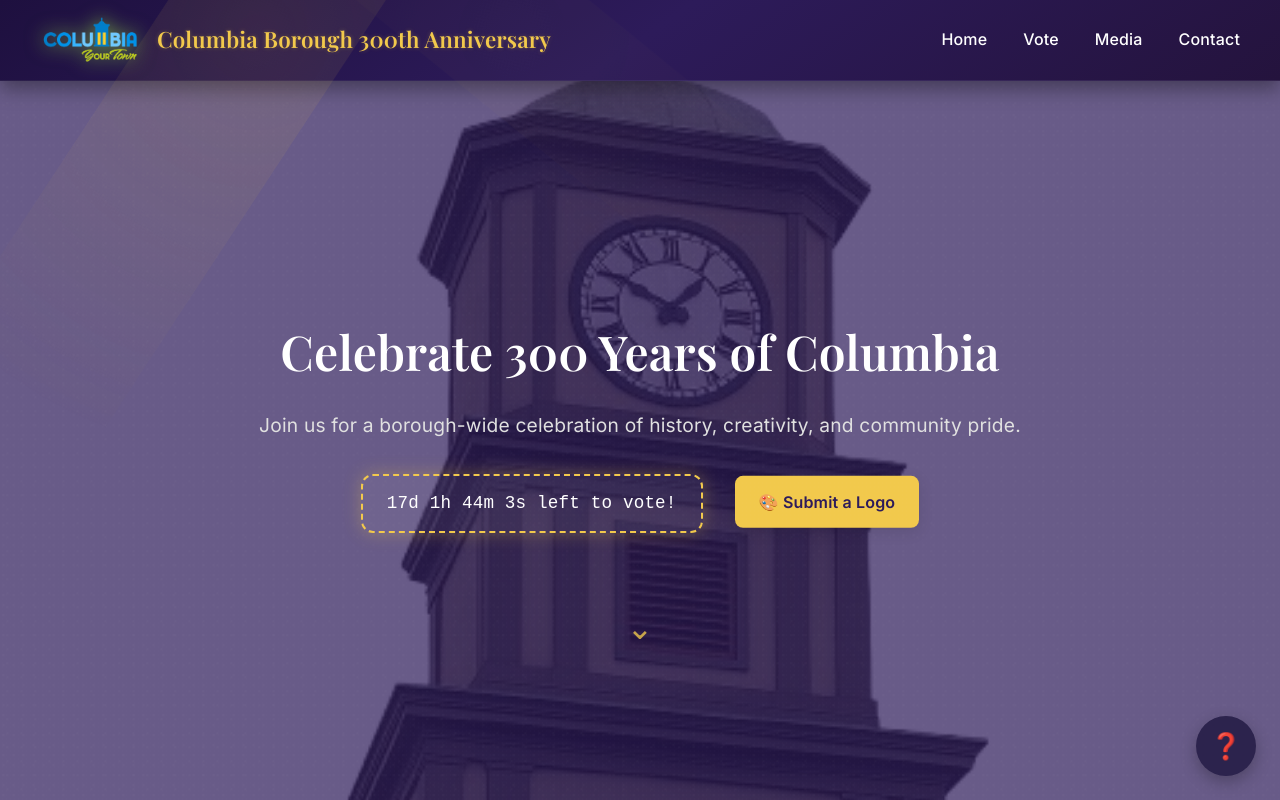
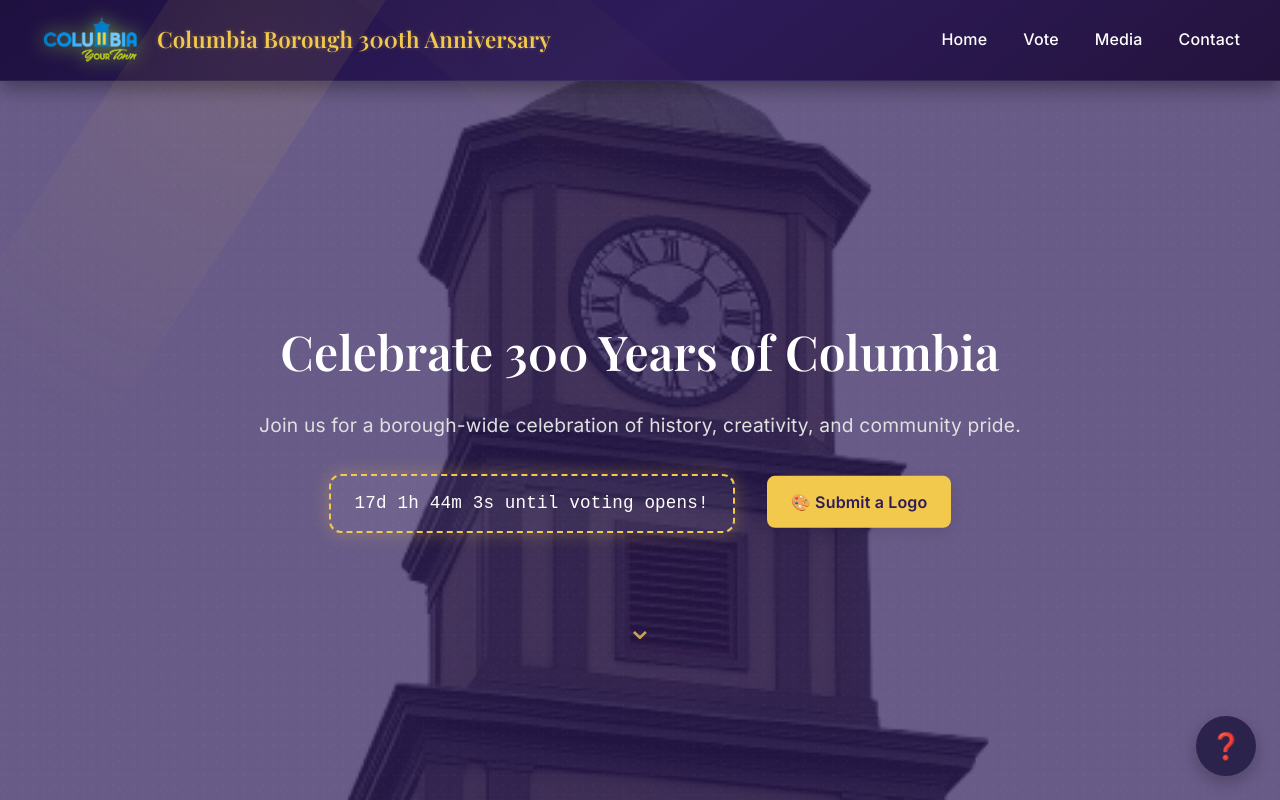
Before and after one commit to AlexSeisler/ColumbiaPA300, a React (Vite) app in the folder columbiapa300.com/: page / in a window 1280 px wide. Built offline with nearby package versions, Linux system fonts and the light colour scheme.

Commit message:
copy change

```diff
--- a/columbiapa300.com/src/components/CountdownTimer.jsx
+++ b/columbiapa300.com/src/components/CountdownTimer.jsx
@@ -30,7 +30,7 @@
   return (
     <div className="countdown">
       <p>
-        {timeLeft.days}d {timeLeft.hours}h {timeLeft.minutes}m {timeLeft.seconds}s left to vote!
+        {timeLeft.days}d {timeLeft.hours}h {timeLeft.minutes}m {timeLeft.seconds}s until voting opens!
       </p>
     </div>
   )
```
